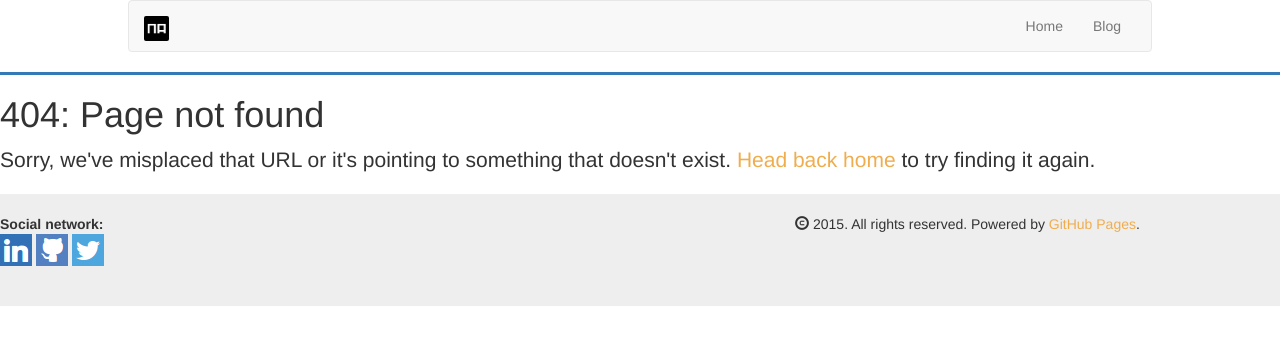
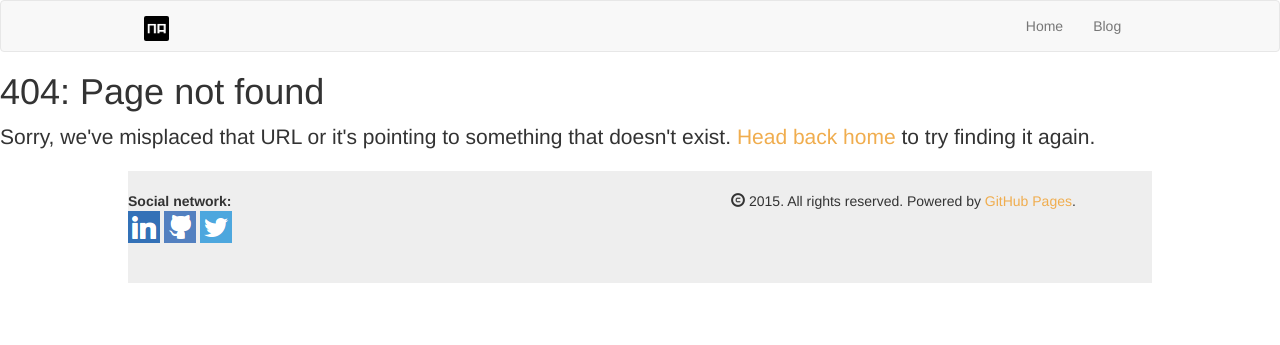
Before and after one commit to nicoaravena/nicoaravena.github.io, a Jekyll site: the page built from 404.html, in a window 1280 px wide. Shown: the top 345 px of the page. Built offline with Jekyll 4.4.1, drawn with Linux system fonts in a browser that asks for light colours; nearby versions of some CDN libraries; Markdown is read by kramdown in place of the engine named in the settings.

Commit message:
pre-fixes for restructure

```diff
--- a/_layouts/default.html
+++ b/_layouts/default.html
@@ -5,9 +5,7 @@
 
   <body data-spy="scroll" data-target="#navbar-example">
     <div class="main-page">
-      <div class="top-bar">
-        {% include sidebar.html %}
-      </div>
+      {% include sidebar.html %}
       {{ content }}
       {% include footer.html %}
     </div>
--- a/public/css/style.css
+++ b/public/css/style.css
@@ -52,13 +52,10 @@ a, a:hover, a:visited, a:focus {
 	border: none;
 }
 
-.img-profile {
-	margin-top: 65px;
-}
-
-.black-bg {
+.about-bg {
 	background: rgba(0,0,0,.4);
 	border-radius: 3px;
+	padding: 10px 15px;
 }
 
 .section-portfolio {
@@ -73,7 +70,7 @@ a, a:hover, a:visited, a:focus {
 }
 */
 
-.navbar {
+.navbar .container-fluid {
 	margin-left: auto;
 	margin-right: auto;
 	width: 80%;
@@ -84,10 +81,10 @@ a, a:hover, a:visited, a:focus {
 	border-radius: 2px;
 }
 
-.top-bar {
+/*.top-bar {
 	border-bottom: 3px solid;
 	border-bottom-color: #337ab7;
-}
+}*/
 
 .welcome {
 	text-align: center;
@@ -102,14 +99,20 @@ a, a:hover, a:visited, a:focus {
 .footer {
 	padding: 20px 0px;
 	background: #eee;
+	margin: auto;
+	width: 80%;
+}
+
+.footer .copyright {
+	text-align: middle;
 }
 
 .project {
 	padding: 15px 10px;
 	opacity: 0.7;
-	transition: 1s;
-	-webkit-transition: 1s;
-	-moz-transition: 1s;
+	transition: .5s;
+	-webkit-transition: .5s;
+	-moz-transition: .5s;
 }
 
 .project:hover {
```
Also changed, not shown: _includes/about.html (+3 -5 lines).
